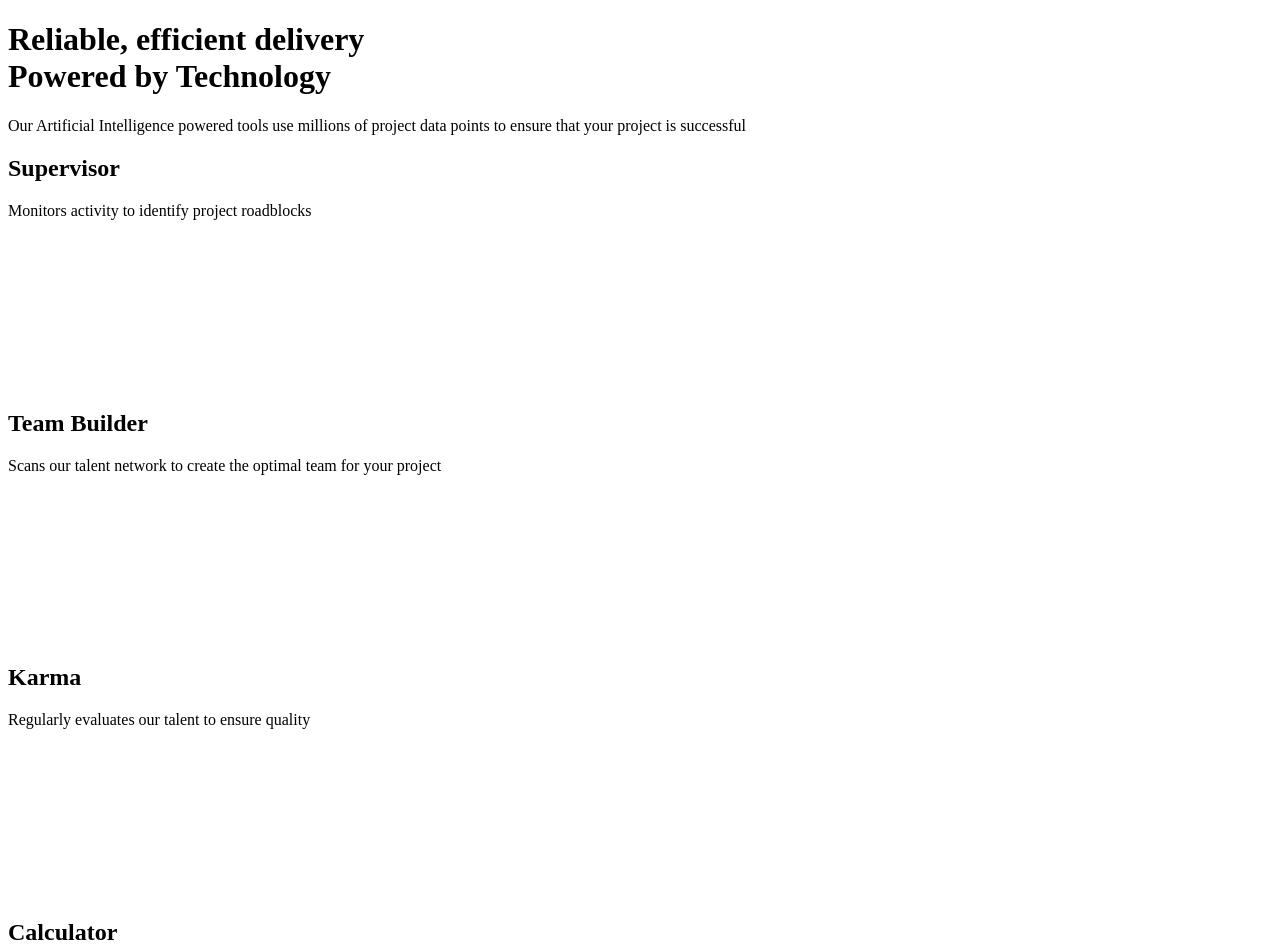
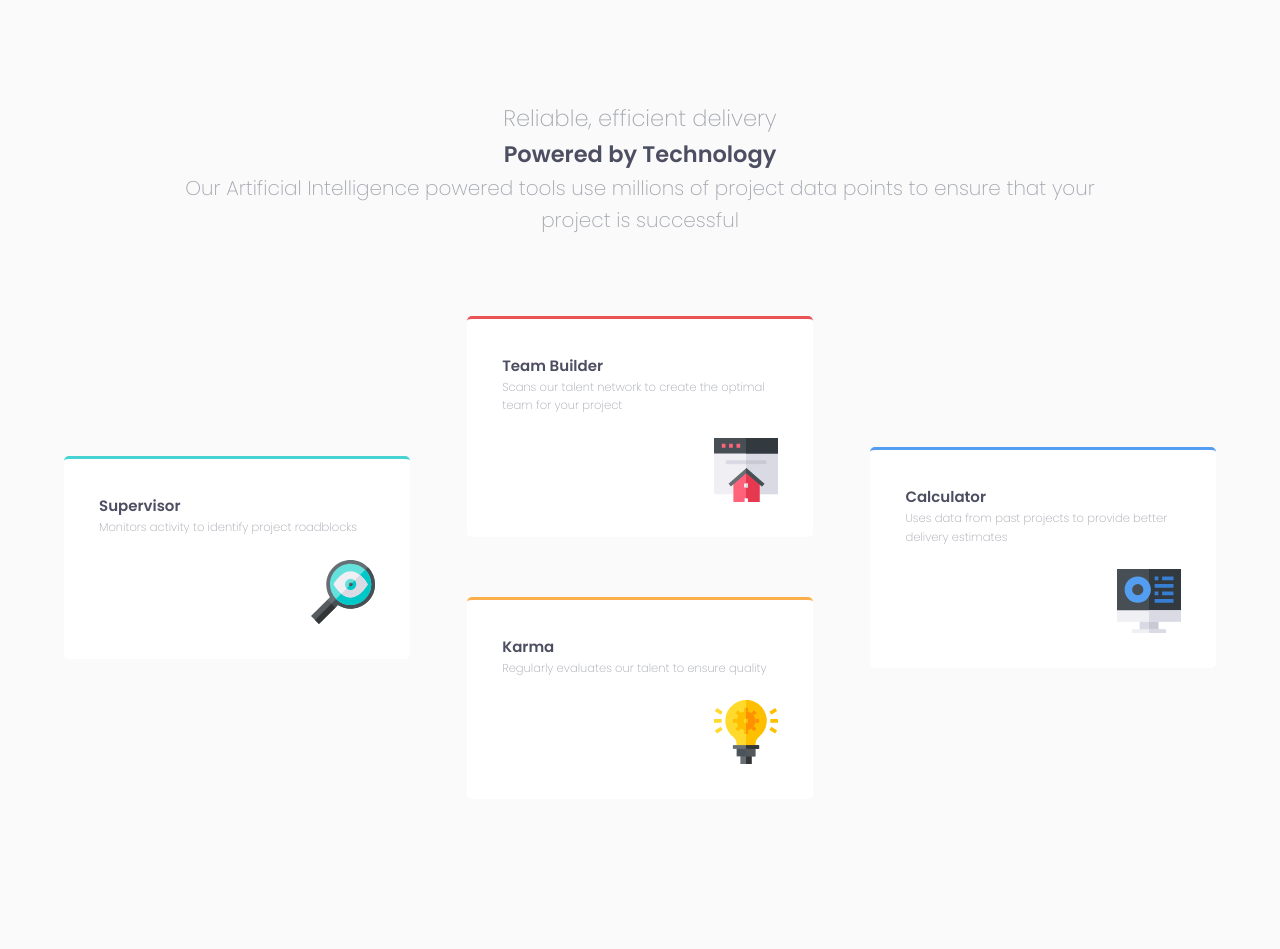
Before and after one commit to DorSarel/four-card-feature-challenge, a plain HTML site: page index.html in a window 1280 px wide. Shown: the top 949 px of the page. Drawn offline with Linux system fonts and the light colour scheme.

Commit message:
Style the four card layout

```diff
--- a/index.html
+++ b/index.html
@@ -11,7 +11,11 @@
       sizes="32x32"
       href="./images/favicon-32x32.png"
     />
-
+    <link
+      href="https://fonts.googleapis.com/css?family=Poppins:200,400,600&display=swap"
+      rel="stylesheet"
+    />
+    <link href="./style.css" rel="stylesheet" />
     <title>Frontend Mentor | Four card feature section</title>
 
     <!-- Feel free to remove these styles or customise in your own stylesheet 👍 -->
@@ -26,70 +30,61 @@
     </style>
   </head>
   <body>
-    <div class="container">
-      <header>
-        <h1 class="heading-1">
+    <main class="container">
+      <section class="features">
+        <div class="features__heading">
+          <h2 class="heading-2">
             Reliable, efficient delivery<br /><span
-            class="heading-1 heading-1--bold"
+              class="heading-2 heading--bold"
               >Powered by Technology</span
             >
-        </h1>
+          </h2>
           <p>
-          Our Artificial Intelligence powered tools use millions of project data
-          points to ensure that your project is successful
+            Our Artificial Intelligence powered tools use millions of project
+            data points to ensure that your project is successful
           </p>
-      </header>
-
-      <main>
-        <section class="features">
+        </div>
+        <div class="row">
           <div class="col">
-            <div class="feature">
-              <h2 class="feature__title">Supervisor</h2>
+            <div class="feature feature--cyan">
+              <h3 class="feature__title heading--bold">Supervisor</h3>
               <p class="feature__description">
                 Monitors activity to identify project roadblocks
               </p>
-              <svg class="feature__icon">
-                <use href="./images/icon-supervisor.svg" />
-              </svg>
+              <img src="./images/icon-supervisor.svg" class="feature__icon" />
             </div>
           </div>
           <div class="col">
-            <div class="feature">
-              <h2 class="feature__title">Team Builder</h2>
+            <div class="feature feature--red">
+              <h3 class="feature__title heading--bold">Team Builder</h3>
               <p class="feature__description">
                 Scans our talent network to create the optimal team for your
                 project
               </p>
-              <svg class="feature__icon">
-                <use href="./images/icon-team-builder.svg" />
-              </svg>
+              <img src="./images/icon-team-builder.svg" class="feature__icon" />
             </div>
 
-            <div class="feature">
-              <h2 class="feature__title">Karma</h2>
+            <div class="feature feature--orange">
+              <h3 class="feature__title heading--bold">Karma</h3>
               <p class="feature__description">
                 Regularly evaluates our talent to ensure quality
               </p>
-              <svg class="feature__icon">
-                <use href="./images/icon-karma.svg" />
-              </svg>
+              <img src="./images/icon-karma.svg" class="feature__icon" />
             </div>
           </div>
           <div class="col">
-            <div class="feature">
-              <h2 class="feature__title">Calculator</h2>
+            <div class="feature feature--blue">
+              <h3 class="feature__title heading--bold">Calculator</h3>
               <p class="feature__description">
                 Uses data from past projects to provide better delivery
                 estimates
               </p>
-              <svg class="feature__icon">
-                <use href="./images/icon-calculator.svg" />
-              </svg>
+              <img src="images/icon-calculator.svg" class="feature__icon" />
+            </div>
           </div>
         </div>
       </section>
     </main>
-    </div>
 
     <footer>
       <p class="attribution">
--- /dev/null
+++ b/style.css
@@ -0,0 +1,129 @@
+* {
+  margin: 0;
+  padding: 0;
+}
+
+*,
+*::before,
+*::after {
+  box-sizing: inherit;
+}
+
+html {
+  box-sizing: border-box;
+  font-size: 62.5%;
+}
+
+body {
+  background-color: hsl(0, 0%, 98%);
+  font-family: 'Poppins', sans-serif;
+  font-weight: 200;
+  font-size: 1.5rem;
+  line-height: 1.6;
+  color: hsl(229, 6%, 66%);
+}
+
+img {
+  max-width: 100%;
+}
+
+h2 {
+  font-size: 2.25rem;
+}
+
+h3 {
+  font-size: 1.5rem;
+}
+
+.heading-2 {
+  font-weight: 200;
+}
+
+.heading--bold {
+  font-weight: 600;
+  color: hsl(234, 12%, 34%);
+}
+
+/* LAYOUT */
+.container {
+  max-width: 90vw;
+  margin: 0 auto;
+  display: flex;
+  flex-direction: column;
+}
+
+.features {
+  display: flex;
+  flex-direction: column;
+  align-items: center;
+  padding: 5em 0;
+}
+
+.features__heading {
+  width: 85%;
+  margin-bottom: 4em;
+  text-align: center;
+}
+
+.row {
+  width: 85%;
+}
+
+.col {
+  width: 100%;
+  margin-bottom: 2em;
+}
+
+.feature {
+  background-color: #fff;
+  border-radius: 5px;
+  padding: 1.75em;
+  margin-bottom: 3em;
+
+  display: flex;
+  flex-direction: column;
+  align-items: flex-start;
+}
+
+.feature__description {
+  font-size: 1.15rem;
+  margin-bottom: 2em;
+}
+
+.feature__icon {
+  align-self: flex-end;
+}
+
+.feature--cyan {
+  border-top: 3px solid hsl(180, 62%, 55%);
+}
+
+.feature--red {
+  border-top: 3px solid hsl(0, 78%, 62%);
+}
+
+.feature--orange {
+  border-top: 3px solid hsl(34, 97%, 64%);
+}
+
+.feature--blue {
+  border-top: 3px solid hsl(212, 86%, 64%);
+}
+
+@media only screen and (min-width: 800px) {
+  body {
+    font-size: 2rem;
+  }
+
+  .row {
+    width: 100%;
+    max-width: 1200px;
+    display: flex;
+    justify-content: space-between;
+    align-items: center;
+  }
+
+  .col {
+    width: 30%;
+  }
+}
```
Lines whose indentation alone changed are shown as unchanged.
